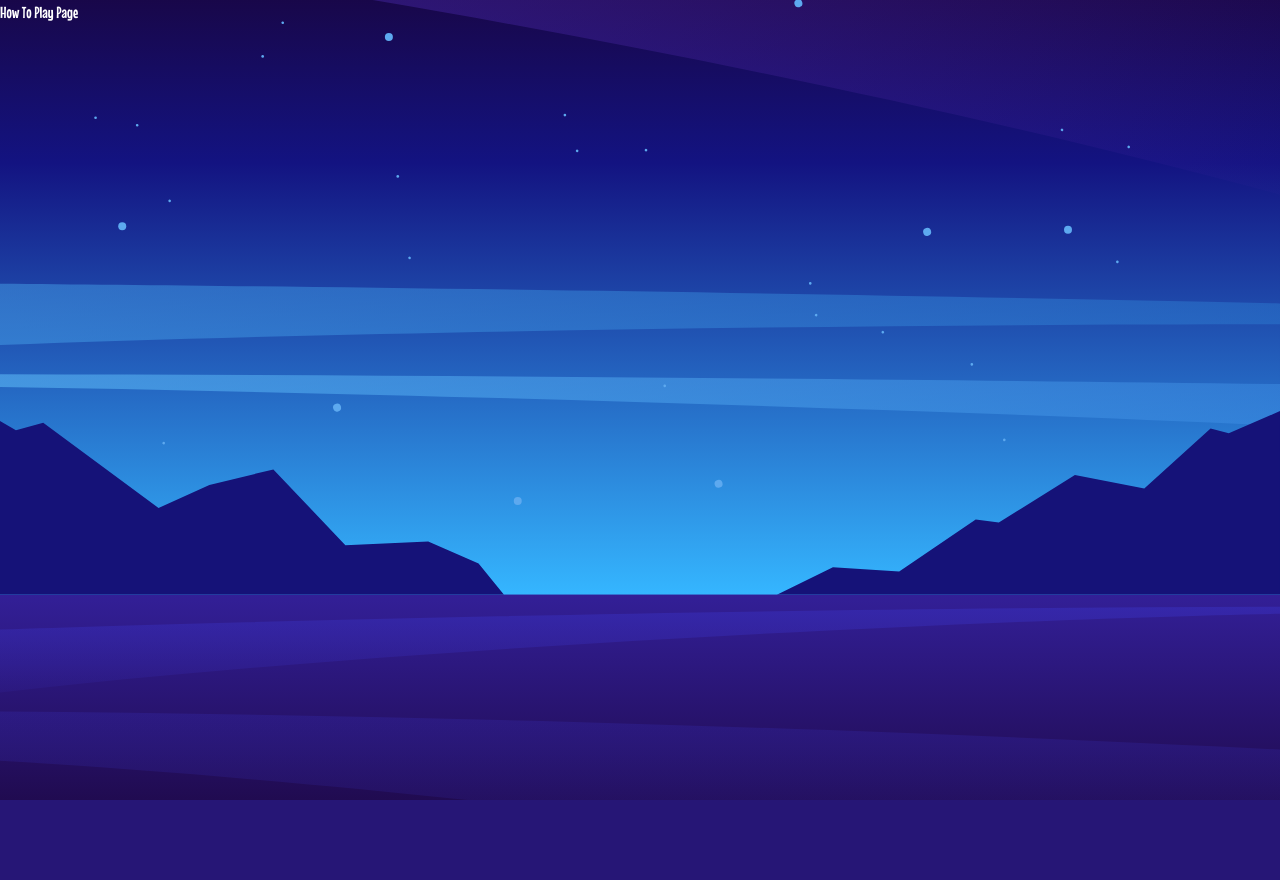
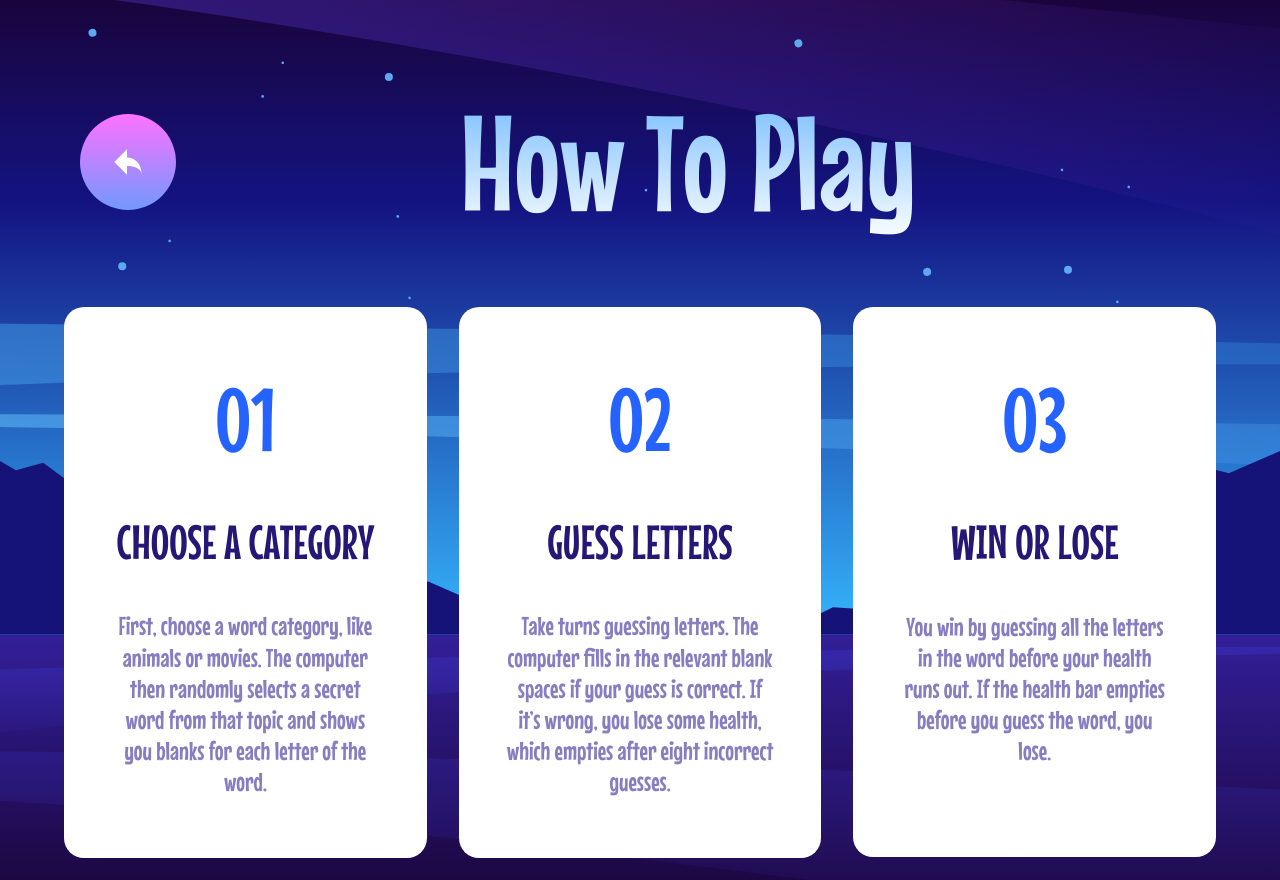
Before and after one commit to Md-Talim/hangman-game, a Next.js app: page /how-to-play in a window 1280 px wide. Before the commit the page ends 800 px from the top, so only its background shows below. Built offline with nearby package versions, Linux system fonts and the light colour scheme.

Commit message:
feat: build How To Play page

```diff
--- a/src/app/globals.css
+++ b/src/app/globals.css
@@ -34,7 +34,7 @@ body {
 }
 
 @utility heading-xl {
-  @apply text-[136px] leading-[120%] -tracking-[0.5%];
+  @apply text-[48px] leading-[120%] -tracking-[0.5%] md:text-[104px] lg:text-[136px];
 }
 
 @utility heading-l {
@@ -42,7 +42,7 @@ body {
 }
 
 @utility heading-m {
-  @apply text-[48px] leading-[120%] tracking-[5%] uppercase;
+  @apply text-2xl leading-[120%] tracking-[5%] uppercase md:text-[40px] lg:text-[48px];
 }
 
 @utility heading-s {
@@ -50,7 +50,7 @@ body {
 }
 
 @utility body {
-  @apply text-[26px] leading-[120%] tracking-[5%];
+  @apply text-[16px] leading-[120%] tracking-[5%] md:text-[20px] lg:text-[26px];
 }
 
 @utility blue-white-gradient {
@@ -71,6 +71,10 @@ body {
     inset 0 6px 0px 8px #2463ff;
 }
 
+@utility icon-shadow {
+  box-shadow: inset 0 -6px 0px 7px rgba(157, 45, 245, 0.25);
+}
+
 @utility navy-blue-shadow {
   box-shadow:
     inset 0 -2px 0px 3px #140e66,
@@ -79,6 +83,16 @@ body {
 
 @utility center {
   @apply flex items-center justify-center;
+}
+
+@utility button-icon {
+  background: linear-gradient(to bottom, #fe71fe, #7199ff);
+
+  @variant hover {
+    background:
+      linear-gradient(rgba(255, 255, 255, 0.25), rgba(255, 255, 255, 0.25)),
+      linear-gradient(to bottom, #fe71fe, #7199ff);
+  }
 }
 
 @utility button-primary {
@@ -92,15 +106,8 @@ body {
 }
 
 @utility button-secondary {
-  @apply heading-s center rounded-full px-16 py-3;
+  @apply heading-s center button-icon rounded-full px-16 py-3;
   box-shadow:
     inset 0 -4px 0 5px #243041,
     inset 0 -12px 0 11px #9d2df5;
-  background: linear-gradient(to bottom, #fe71fe, #7199ff);
-
-  @variant hover {
-    background:
-      linear-gradient(rgba(255, 255, 255, 0.25), rgba(255, 255, 255, 0.25)),
-      linear-gradient(to bottom, #fe71fe, #7199ff);
-  }
 }
--- a/src/app/how-to-play/page.tsx
+++ b/src/app/how-to-play/page.tsx
@@ -1,5 +1,58 @@
+import steps from "@/steps.json";
+import Image from "next/image";
+import Link from "next/link";
+
 const HowToPlayPage = () => {
-  return <div>How To Play Page</div>;
+  return (
+    <div className="mx-auto lg:max-w-[1216px]">
+      <section className="mt-8 flex items-center justify-between px-8 md:mt-[60px] md:px-12 lg:mt-20">
+        <Link
+          href="/"
+          className="center button-icon aspect-square w-10 rounded-full p-0 md:w-16 lg:w-24"
+          aria-label="Play game"
+        >
+          <Image
+            src="/icon-back.svg"
+            alt="Play icon"
+            width={17.5}
+            height={16}
+            className="h-auto max-w-full lg:h-[26px] lg:w-[28px]"
+            priority
+          />
+        </Link>
+        <h1 className="heading-xl blue-white-gradient text-outline-thick bg-clip-text text-transparent md:mx-auto">
+          How To Play
+        </h1>
+      </section>
+
+      <main className="mt-20 md:mt-[100px] lg:mt-16">
+        <div className="flex flex-col items-center gap-6 px-8 md:gap-8 lg:flex-row">
+          {steps.map((step, index) => (
+            <StepCard key={step.name} index={index} {...step} />
+          ))}
+        </div>
+      </main>
+    </div>
+  );
 };
 
+interface StepCardProps {
+  index: number;
+  name: string;
+  description: string;
+}
+
+const StepCard = ({ index, name, description }: StepCardProps) => (
+  <div className="max-w-[680px] items-center gap-10 rounded-[20px] bg-white p-8 md:flex md:px-10 lg:min-h-[550px] lg:w-[384px] lg:flex-col lg:px-12 lg:py-[60px] lg:text-center">
+    <p className="heading-l text-blue hidden md:block">0{index + 1}</p>
+    <div className="space-y-4 lg:space-y-10">
+      <h3 className="heading-m text-dark-navy">
+        <span className="text-blue mr-4 md:hidden">0{index + 1}</span>
+        {name}
+      </h3>
+      <p className="body text-[#887DC0]">{description}</p>
+    </div>
+  </div>
+);
+
 export default HowToPlayPage;
--- /dev/null
+++ b/src/steps.json
@@ -0,0 +1,14 @@
+[
+    {
+        "name": "Choose a category",
+        "description": "First, choose a word category, like animals or movies. The computer then randomly selects a secret word from that topic and shows you blanks for each letter of the word."
+    },
+    {
+        "name": "Guess letters",
+        "description": "Take turns guessing letters. The computer fills in the relevant blank spaces if your guess is correct. If it’s wrong, you lose some health, which empties after eight incorrect guesses."
+    },
+    {
+        "name": "Win or lose",
+        "description": "You win by guessing all the letters in the word before your health runs out. If the health bar empties before you guess the word, you lose."
+    }
+]
```
